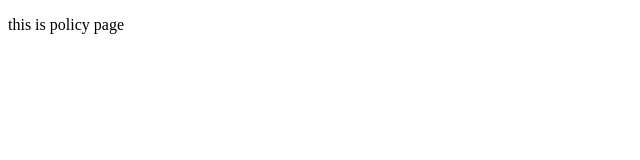
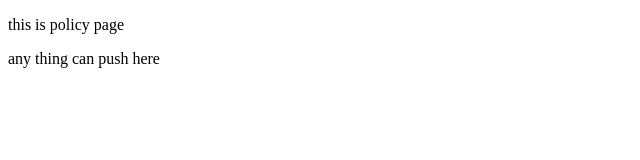
Before and after one commit to tiendat2602/myweb-3, a plain HTML site: page policy.html in a window 1280 px wide. Shown: the whole page, without its empty margins (0-640 px from the left). Drawn offline with Linux system fonts and the light colour scheme.

Commit message:
change content policy page

```diff
--- a/policy.html
+++ b/policy.html
@@ -7,5 +7,6 @@
     </head>
     <body>
         <p>this is policy page</p>
+        <p>any thing can push here</p>
     </body>
 </html>
```
